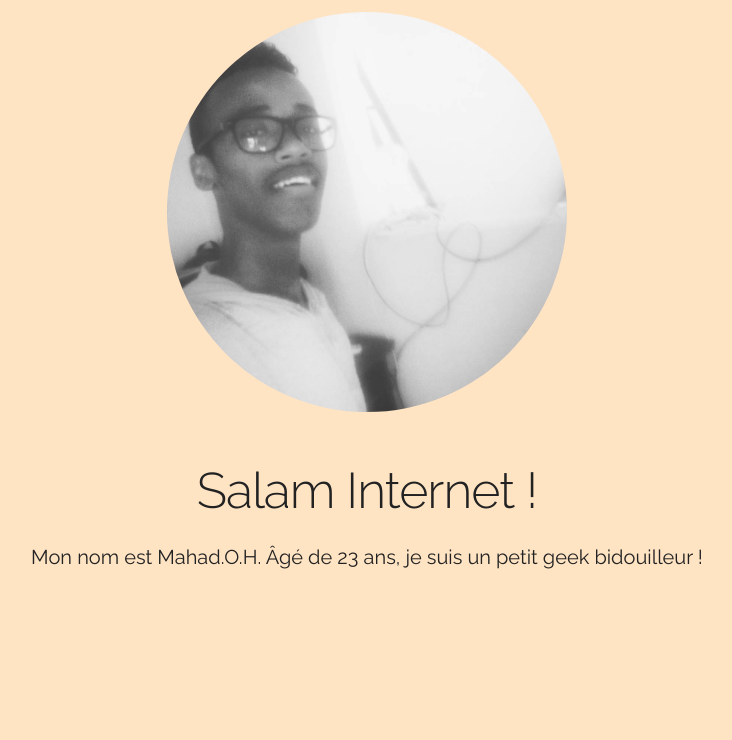
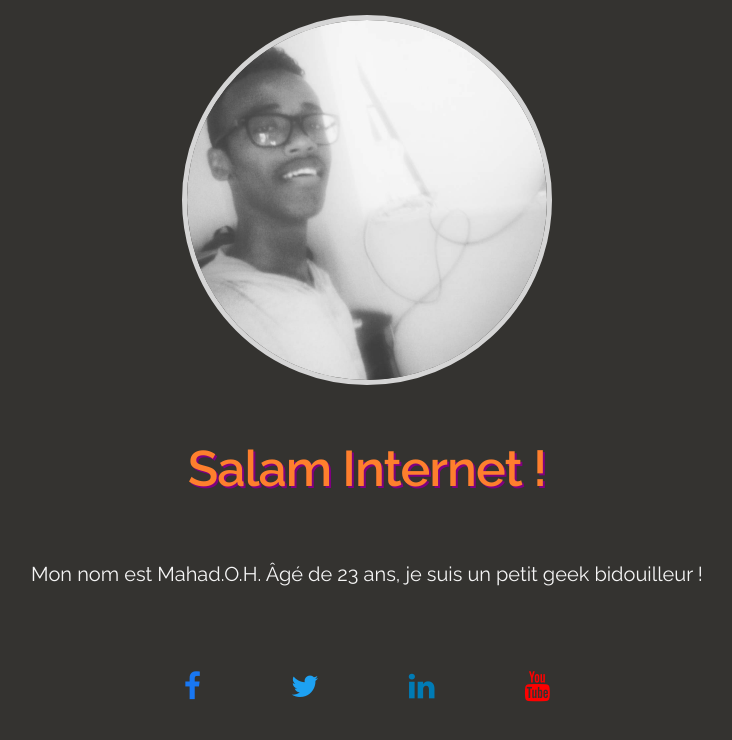
Before and after one commit to Mohackz/mohackz.github.io, a plain HTML site: page index.html in a window 1280 px wide. Shown: the whole page, without its empty margins (273-1005 px from the left). Drawn offline with Linux system fonts and the light colour scheme.

Commit message:
mise a jour du design

```diff
--- a/assets/css/style.css
+++ b/assets/css/style.css
@@ -1,17 +1,19 @@
 body ,header{
-  background-color: bisque;
-  min-height: 100vh;
+  background-color: #343330;
+  height: 100vh;
+  color: whitesmoke;
 }
 
 header{
-  position: relative;
+  /* position: relative; */
+  /* overflow-y: hidden;/ */
 }
 
 #ma-bulle{
-  /* background-color: brown; */
+  /* background-color: #45462a; */
   text-align: center;
   padding: 0;
-  height: 50%;
+  height: 50vh;
 }
 
 #ma-bulle figure{
@@ -21,15 +23,66 @@ header{
 }
 
 #moi{
-  width: 50vh;
-  height: 50vh;
-  margin: 0;
-  padding: 12px 0;
+  width: 45vh;
+  height: auto;
+  margin: 15px 0;
   border-radius: 50%;
+  border: 5px solid #D5D5D5;
+
 }
 
 #welcome-msg{
-  margin: 30px auto;
+  display: flex;
+  flex-direction: column;
+  justify-content: space-evenly;
   text-align: center;
+  height: 45vh;
   font-size: 2rem;
 }
+
+#welcome-msg h1{
+  color: #fe7f2d;
+  text-shadow: 2px 2px purple;
+  font-weight: bolder;
+}
+
+#social-network{
+
+}
+
+#social-network ul{
+  list-style: none;
+  display: flex;
+  justify-content: center;
+  align-content: center;
+  margin: 0;
+}
+
+#social-network ul li{
+  margin: 0 25px;
+}
+
+#social-network ul li a{
+  display: inline-block;
+  text-decoration: none;
+  color: whitesmoke;
+  padding: 10px 20px;
+  text-align: center;
+  font-size: 3rem;
+}
+
+#facebook{
+  color: #1877f2 !important;
+}
+
+#youtube{
+  color: #ff0000 !important;
+}
+
+#linkedin{
+  color:  #007bb5 !important;
+}
+
+#twitter{
+  color:  #1da1f2 !important;
+}
--- a/index.html
+++ b/index.html
@@ -8,6 +8,7 @@
   <link rel="stylesheet" href="assets/css/skeleton.css">
   <link rel="stylesheet" href="assets/css/style.css">
   <link href='//fonts.googleapis.com/css?family=Raleway:400,300,600' rel='stylesheet' type='text/css'>
+  <link href='https://stackpath.bootstrapcdn.com/font-awesome/4.7.0/css/font-awesome.min.css' rel='stylesheet' type='text/css'>
 </head>
 <body>
   <div id="main-wrapper">
@@ -29,6 +30,14 @@
         <div id="welcome-msg">
           <h1>Salam Internet !</h1>
           <p>Mon nom est Mahad.O.H. Âgé de 23 ans, je suis un petit geek bidouilleur !</p>
+          <div id="social-network">
+            <ul>
+              <li><a id="facebook" href="https://www.facebook.com/mohhackz"><i class="fa fa-facebook"></i></a></li>
+              <li><a id="twitter" href="https://twitter.com/Mohackz"><i class="fa fa-twitter"></i></a></li>
+              <li><a id="linkedin" href="https://www.linkedin.com/in/mahad-osman-houssein-a79105122/"><i class="fa fa-linkedin"></i></a></li>
+              <li><a id="youtube" href="#"><i class="fa fa-youtube"></i></a></li>
+            </ul>
+          </div>
         </div>
       </section>
     </header>
```
